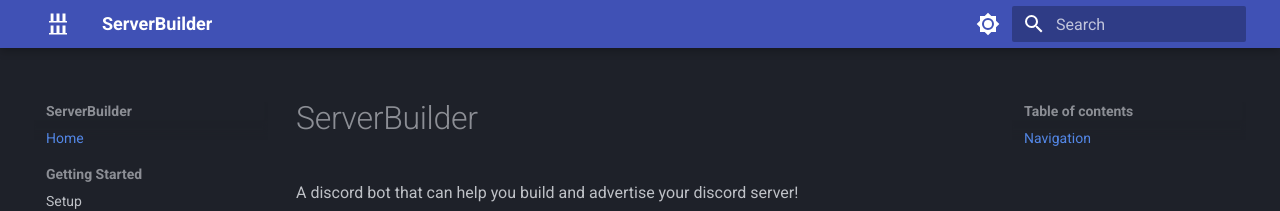
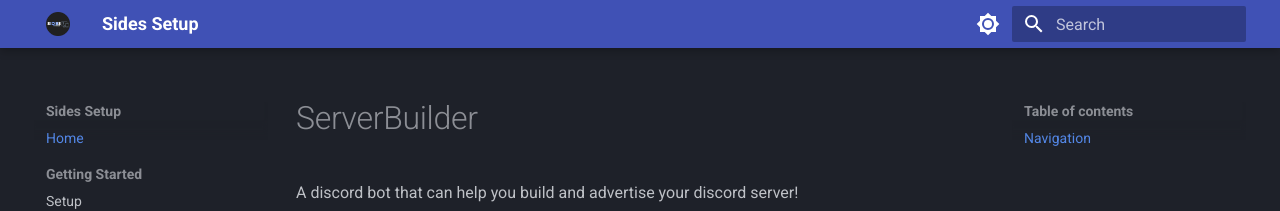
Before and after one commit to Hype3808/ServerBuilder-docs, an MkDocs documentation site: the page built from docs/index.md, in a window 1280 px wide. Shown: the top 211 px of the page. Built offline with MkDocs 1.6.1 and Material for MkDocs 9.7.7, drawn with Linux system fonts in a browser that asks for light colours.

Commit message:
Rename and add icons

```diff
--- a/mkdocs.yml
+++ b/mkdocs.yml
@@ -1,8 +1,8 @@
-site_name: ServerBuilder
+site_name: Sides Setup
 theme:
   name: material
-  icon:
-    logo: material/library-shelves
+  logo: assets/image.png
+  favicon: assets/image.png
   palette:
 
     # Palette toggle for light mode
```
Also changed, not shown: docs/assets/image.png (added).
